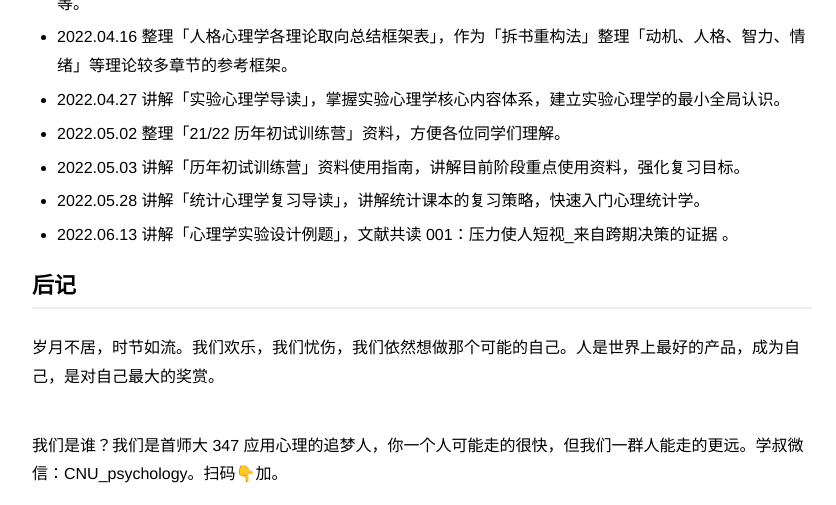
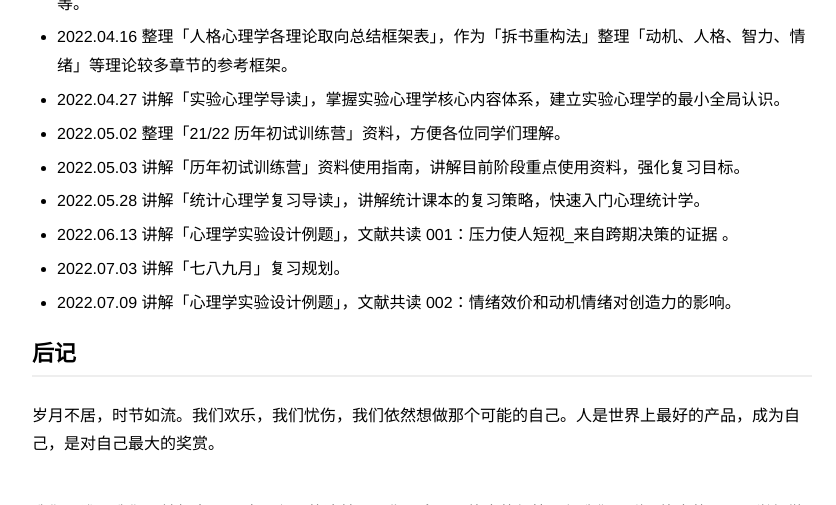
Before and after one commit to zapp926/cnu.github.io, a Jekyll site: the page built from _posts/2022-04-02-23-TheCampSchedule.md, in a window 1280 px wide and 900 px high, scrolled down 909 px, cut to the strip 0-505 px from the top of the window. Shown: the whole strip, without its empty margins (218-1054 px from the left). Built offline with Jekyll 4.4.1, drawn with Linux system fonts in a browser that asks for light colours.

Commit message:
Update 2022-04-02-23-TheCampSchedule.md

```diff
--- a/_posts/2022-04-02-23-TheCampSchedule.md
+++ b/_posts/2022-04-02-23-TheCampSchedule.md
@@ -21,6 +21,8 @@ description: 人是世界上最好的产品，成为自己，是最大的奖赏
 - 2022.05.03 讲解「历年初试训练营」资料使用指南，讲解目前阶段重点使用资料，强化复习目标。
 - 2022.05.28 讲解「统计心理学复习导读」，讲解统计课本的复习策略，快速入门心理统计学。
 - 2022.06.13 讲解「心理学实验设计例题」，文献共读 001：压力使人短视_来自跨期决策的证据 。
+- 2022.07.03 讲解「七八九月」复习规划。
+- 2022.07.09 讲解「心理学实验设计例题」，文献共读 002：情绪效价和动机情绪对创造力的影响。
 
 ## 后记
 岁月不居，时节如流。我们欢乐，我们忧伤，我们依然想做那个可能的自己。人是世界上最好的产品，成为自己，是对自己最大的奖赏。
```
